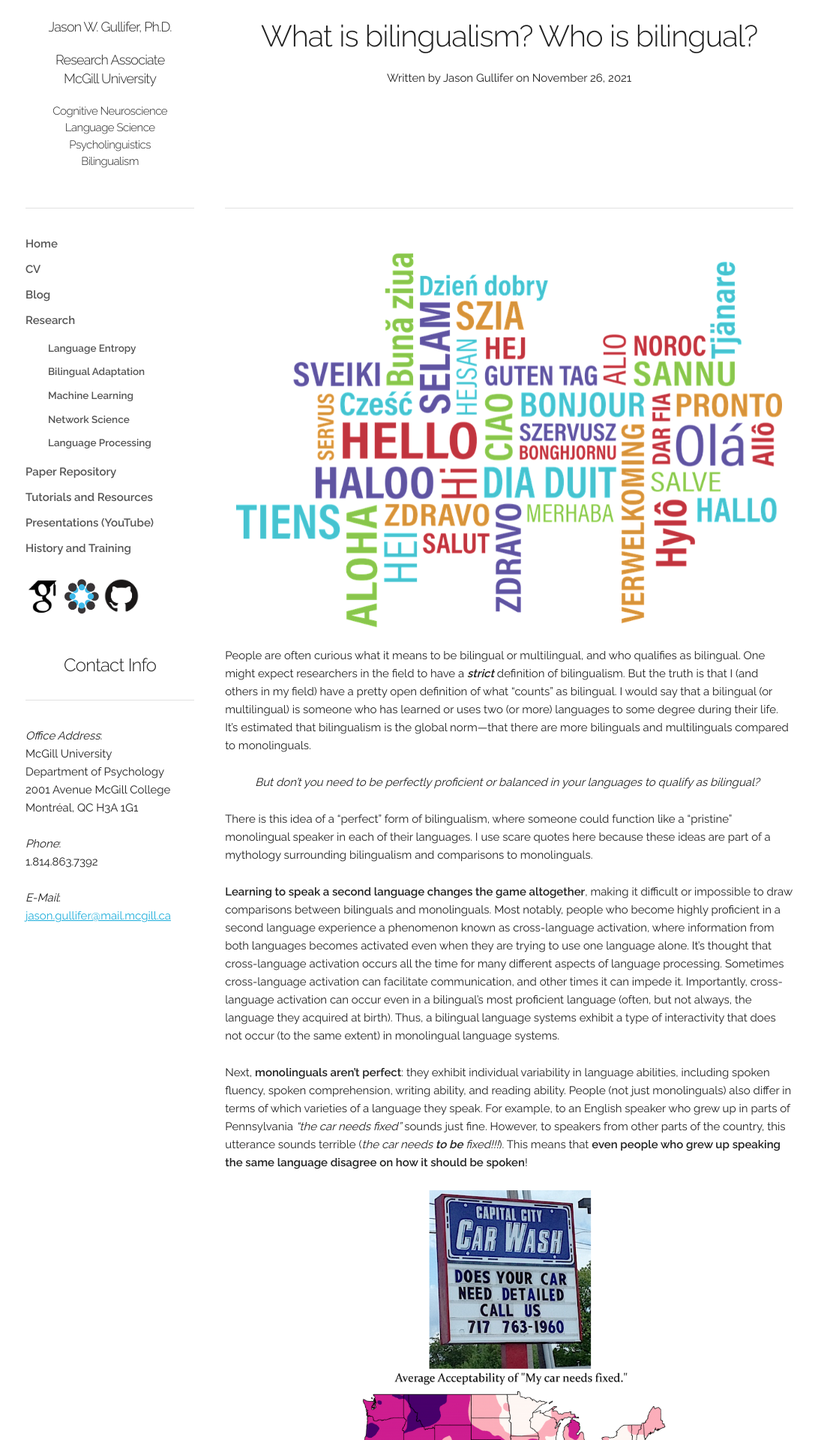
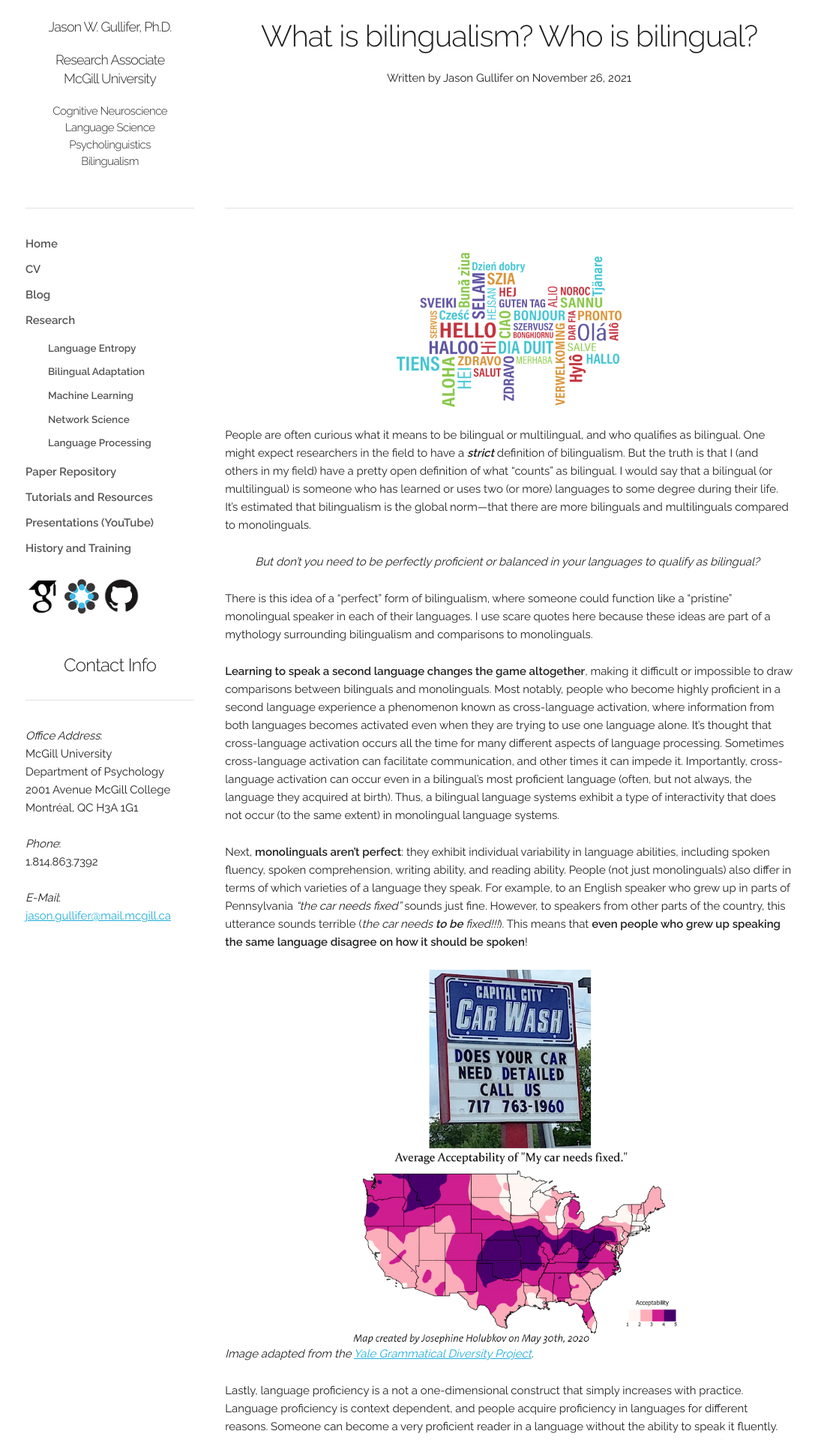
Before and after one commit to jasongullifer/jasongullifer.github.io, a Jekyll site: the page built from _posts/2021-11-26-what-is-bilingualism.md, in a window 1280 px wide. Shown: the top 1920 px of the page at 75% size, without its empty margins (94-1181 px from the left). Built offline with Jekyll 4.4.1, drawn with Linux system fonts in a browser that asks for light colours; nearby versions of some CDN libraries; Markdown is read by kramdown in place of the engine named in the settings; comment, search, counter and statistics services are not loaded.

Commit message:
fixed blog image

```diff
--- a/_posts/2021-11-26-what-is-bilingualism.md
+++ b/_posts/2021-11-26-what-is-bilingualism.md
@@ -5,7 +5,7 @@ tag: "defining bilingualism"
 layout: post
 ---
 
-<img src="/images/blog/multilingual.png" alt="image of 'hello' in many different languages" width="300">
+<img style="width:300px" src="/images/blog/multilingual.png" alt="image of 'hello' in many different languages" >
 
 People are often curious what it means to be bilingual or multilingual, and who qualifies as bilingual. One might expect researchers in the field to have a ***strict*** definition of bilingualism. But the truth is that I (and others in my field) have a pretty open definition of what "counts" as bilingual. I would say that a bilingual (or multilingual) is someone who has learned or uses two (or more) languages to some degree during their life. It's estimated that bilingualism is the global norm&mdash;that there are more bilinguals and multilinguals compared to monolinguals.
 
```
